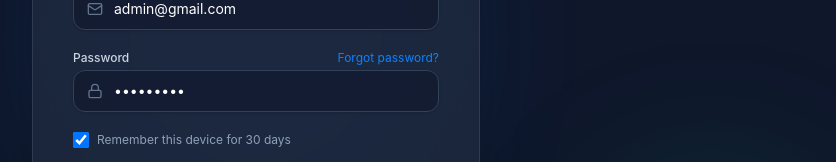
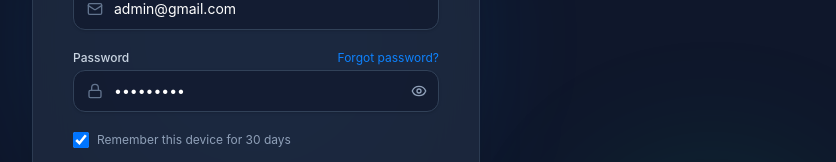
Before and after one commit to aleenashinto/MEDICAL-TOURISM, a Next.js app in the folder vitalis-web/: page /auth/login in a window 1280 px wide. Shown: the part 363-525 px from the top of the page, without its empty margins (384-1220 px from the left). Built offline with nearby package versions, Linux system fonts and the light colour scheme.

Commit message:
feat(auth): add interactive Show/Hide password toggle to login form

```diff
--- a/vitalis-web/src/app/auth/login/page.tsx
+++ b/vitalis-web/src/app/auth/login/page.tsx
@@ -3,12 +3,13 @@
 import React, { useState } from "react";
 import Link from "next/link";
 import { useRouter } from "next/navigation";
-import { Shield, ArrowRight, Lock, Mail, User, KeyRound, ShieldAlert, CheckCircle2, UserPlus } from "lucide-react";
+import { Shield, ArrowRight, Lock, Mail, User, KeyRound, ShieldAlert, CheckCircle2, UserPlus, Eye, EyeOff } from "lucide-react";
 
 export default function LoginPage() {
   const router = useRouter();
   const [email, setEmail] = useState("admin@gmail.com");
   const [password, setPassword] = useState("Admin1234");
+  const [showPassword, setShowPassword] = useState(false);
   const [role, setRole] = useState<"ADMIN" | "PATIENT">("ADMIN");
   const [error, setError] = useState("");
   const [isLoading, setIsLoading] = useState(false);
@@ -33,7 +34,7 @@ export default function LoginPage() {
     // Email format validation
     const emailRegex = /^[^s@]+@[^s@]+.[^s@]+$/;
     if (!emailRegex.test(trimmedEmail)) {
-      setError("Invalid email format.");
+      setError("Invalid email format. Please check your email address.");
       return;
     }
 
@@ -62,12 +63,12 @@ export default function LoginPage() {
           router.push("/admin/dashboard");
         } else {
           // Safe generic message to prevent user enumeration
-          setError("Invalid email or password. Please verify your administrator credentials.");
+          setError("Invalid email or password. Please verify your credentials.");
         }
       } else {
         // Patient authentication
         if (trimmedEmail === "deactivated@example.com") {
-          setError("Your account has been deactivated. Please contact support.");
+          setError("Your account has been deactivated. Please contact MAIDES support.");
           return;
         }
 
@@ -88,7 +89,7 @@ export default function LoginPage() {
         }
         router.push("/patient/dashboard");
       }
-    }, 600);
+    }, 500);
   };
 
   const setDemoRole = (selectedRole: "ADMIN" | "PATIENT") => {
@@ -206,13 +207,21 @@ export default function LoginPage() {
                   <Lock className="h-4 w-4" />
                 </div>
                 <input
-                  type="password"
+                  type={showPassword ? "text" : "password"}
                   value={password}
                   onChange={(e) => setPassword(e.target.value)}
                   required
-                  className="block w-full pl-10 pr-3 py-2.5 bg-slate-900/60 border border-slate-700 rounded-xl text-white text-sm placeholder-slate-500 focus:outline-none focus:ring-2 focus:ring-[#0E82FD] focus:border-transparent transition-all"
+                  className="block w-full pl-10 pr-10 py-2.5 bg-slate-900/60 border border-slate-700 rounded-xl text-white text-sm placeholder-slate-500 focus:outline-none focus:ring-2 focus:ring-[#0E82FD] focus:border-transparent transition-all"
                   placeholder="Password"
                 />
+                <button
+                  type="button"
+                  onClick={() => setShowPassword(!showPassword)}
+                  className="absolute inset-y-0 right-0 pr-3 flex items-center text-slate-400 hover:text-slate-200 cursor-pointer"
+                  title={showPassword ? "Hide password" : "Show password"}
+                >
+                  {showPassword ? <EyeOff className="h-4 w-4" /> : <Eye className="h-4 w-4" />}
+                </button>
               </div>
             </div>
 
```
